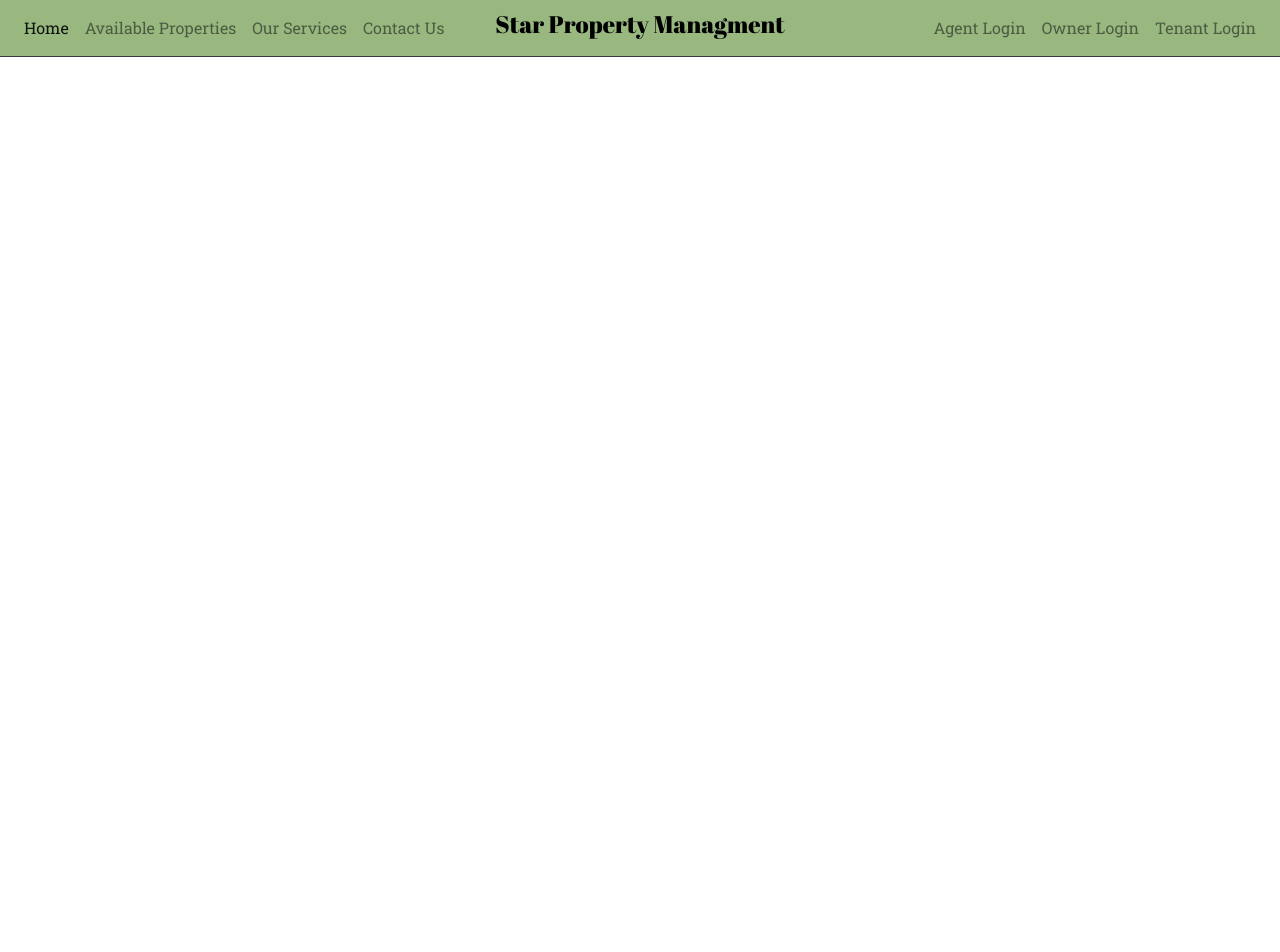
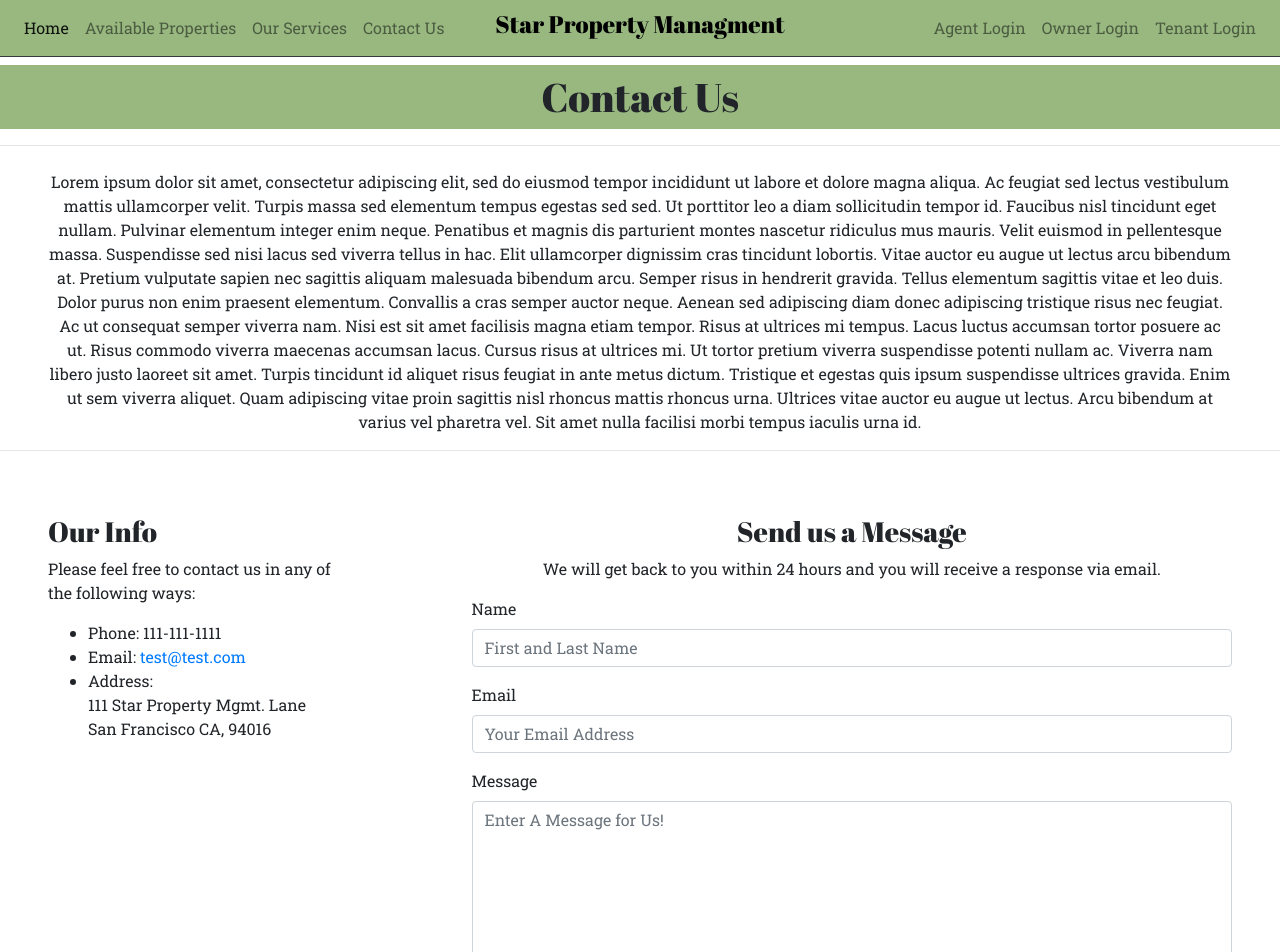
Before and after one commit to NikoIcardo/Star-Property-Management, a React (Create React App) app in the folder client/: page /ContactUs in a window 1280 px wide. Shown: the top 952 px of the page. Before the commit the page ends 800 px from the top, so only its background shows below. Built offline with nearby package versions, Linux system fonts and the light colour scheme.

Commit message:
Add the ContactUs page.

```diff
--- a/client/src/App.js
+++ b/client/src/App.js
@@ -3,6 +3,7 @@ import { BrowserRouter as Router, Route, Switch } from 'react-router-dom';
 import Navbar from './components/layout/Navbar';
 import Home from './components/pages/Home';
 import OurServices from './components/pages/OurServices';
+import ContactUs from './components/pages/ContactUs';
 
 import './index.css';
 
@@ -14,6 +15,7 @@ const App = () => {
         <Switch>
           <Route exact path="/" component={Home} />
           <Route exact path="/OurServices" component={OurServices} />
+          <Route exact path="/ContactUs" component={ContactUs} />
         </Switch>
       </Fragment>
     </Router>
--- a/client/src/components/layout/Navbar.js
+++ b/client/src/components/layout/Navbar.js
@@ -38,7 +38,7 @@ const Navbar = () => {
             </a>
           </li>
           <li className="nav-item">
-            <a className="nav-link" href="/">
+            <a className="nav-link" href="/ContactUs">
               Contact Us
             </a>
           </li>
--- /dev/null
+++ b/client/src/components/pages/ContactUs.js
@@ -0,0 +1,155 @@
+import React, { Fragment, useState } from 'react';
+
+const ContactUs = () => {
+  const [name, setName] = useState('');
+  const [email, setEmail] = useState('');
+  const [message, setMessage] = useState('');
+  const [sent, setSent] = useState(false);
+  const [formError, setFormError] = useState(false);
+
+  const onSubmit = (e) => {
+    e.preventDefault();
+    if (name && email && message) {
+      console.log(name, email, message);
+      setSent(true);
+    } else {
+      setFormError(true);
+      console.log('Form-Error');
+    }
+  };
+
+  return (
+    <div className="container-fluid mx-0 p-0">
+      <div className="row">
+        <div className="col-12 text-center">
+          <h1 className="mt-2 text-center bg-olive p-2">Contact Us</h1>
+          <hr />
+          <p className="px-5 pt-2">
+            Lorem ipsum dolor sit amet, consectetur adipiscing elit, sed do
+            eiusmod tempor incididunt ut labore et dolore magna aliqua. Ac
+            feugiat sed lectus vestibulum mattis ullamcorper velit. Turpis massa
+            sed elementum tempus egestas sed sed. Ut porttitor leo a diam
+            sollicitudin tempor id. Faucibus nisl tincidunt eget nullam.
+            Pulvinar elementum integer enim neque. Penatibus et magnis dis
+            parturient montes nascetur ridiculus mus mauris. Velit euismod in
+            pellentesque massa. Suspendisse sed nisi lacus sed viverra tellus in
+            hac. Elit ullamcorper dignissim cras tincidunt lobortis. Vitae
+            auctor eu augue ut lectus arcu bibendum at. Pretium vulputate sapien
+            nec sagittis aliquam malesuada bibendum arcu. Semper risus in
+            hendrerit gravida. Tellus elementum sagittis vitae et leo duis.
+            Dolor purus non enim praesent elementum. Convallis a cras semper
+            auctor neque. Aenean sed adipiscing diam donec adipiscing tristique
+            risus nec feugiat. Ac ut consequat semper viverra nam. Nisi est sit
+            amet facilisis magna etiam tempor. Risus at ultrices mi tempus.
+            Lacus luctus accumsan tortor posuere ac ut. Risus commodo viverra
+            maecenas accumsan lacus. Cursus risus at ultrices mi. Ut tortor
+            pretium viverra suspendisse potenti nullam ac. Viverra nam libero
+            justo laoreet sit amet. Turpis tincidunt id aliquet risus feugiat in
+            ante metus dictum. Tristique et egestas quis ipsum suspendisse
+            ultrices gravida. Enim ut sem viverra aliquet. Quam adipiscing vitae
+            proin sagittis nisl rhoncus mattis rhoncus urna. Ultrices vitae
+            auctor eu augue ut lectus. Arcu bibendum at varius vel pharetra vel.
+            Sit amet nulla facilisi morbi tempus iaculis urna id.
+          </p>
+          <hr />
+        </div>
+      </div>
+      <div className="row">
+        <div className="col-3 m-5">
+          <h3>Our Info</h3>
+          <p>Please feel free to contact us in any of the following ways:</p>
+          <ul>
+            <li>Phone: 111-111-1111</li>
+            <li>
+              Email:{' '}
+              <a href="mailto:test@test.com" target="_blank" rel="noreferrer">
+                test@test.com
+              </a>
+            </li>
+            <li>
+              Address: <br />
+              111 Star Property Mgmt. Lane <br />
+              San Francisco CA, 94016
+            </li>
+          </ul>
+        </div>
+        <div className="col m-5 text-center">
+          {!sent ? (
+            <Fragment className="m-0 p-0">
+              <h3>Send us a Message</h3>
+              <p>
+                We will get back to you within 24 hours and you will receive a
+                response via email.
+              </p>
+              {formError && (
+                <p className="text-danger">Please Enter All Fields</p>
+              )}
+              <form onSubmit={onSubmit}>
+                <div className="form-group text-left">
+                  <label htmlFor="name" className="form-label text-left">
+                    Name
+                  </label>
+                  <input
+                    type="text"
+                    name="name"
+                    value={name}
+                    className="form-control"
+                    placeholder="First and Last Name"
+                    onInput={(e) => setName(e.target.value)}
+                  />
+                </div>
+                <div className="form-group text-left">
+                  <label htmlFor="email" className="form-label text-left">
+                    Email
+                  </label>
+                  <input
+                    type="email"
+                    name="email"
+                    value={email}
+                    className="form-control"
+                    placeholder="Your Email Address"
+                    onInput={(e) => setEmail(e.target.value)}
+                  />
+                </div>
+                <div className="form-group text-left">
+                  <label htmlFor="email" className="form-label text-left">
+                    Message
+                  </label>
+                  <textarea
+                    name="message"
+                    value={message}
+                    rows="8"
+                    className="form-control"
+                    placeholder="Enter A Message for Us!"
+                    onInput={(e) => setMessage(e.target.value)}
+                  />
+                </div>
+                <div className="form-group text-left">
+                  <input
+                    type="submit"
+                    className="btn btn-dark form-control"
+                    placeholder="Enter A Message for Us!"
+                  />
+                </div>
+              </form>
+            </Fragment>
+          ) : (
+            <Fragment>
+              <h3>Your Message Has been Sent!</h3>
+              <br />
+              <p>
+                You will be hearing from us soon. <br />
+                <br /> If you don't see an email back from us within one day,
+                please check your spam folder or give us a call at:
+                111-111-1111.
+              </p>
+              <h4>Thank You!</h4>
+            </Fragment>
+          )}
+        </div>
+      </div>
+    </div>
+  );
+};
+
+export default ContactUs;
```
